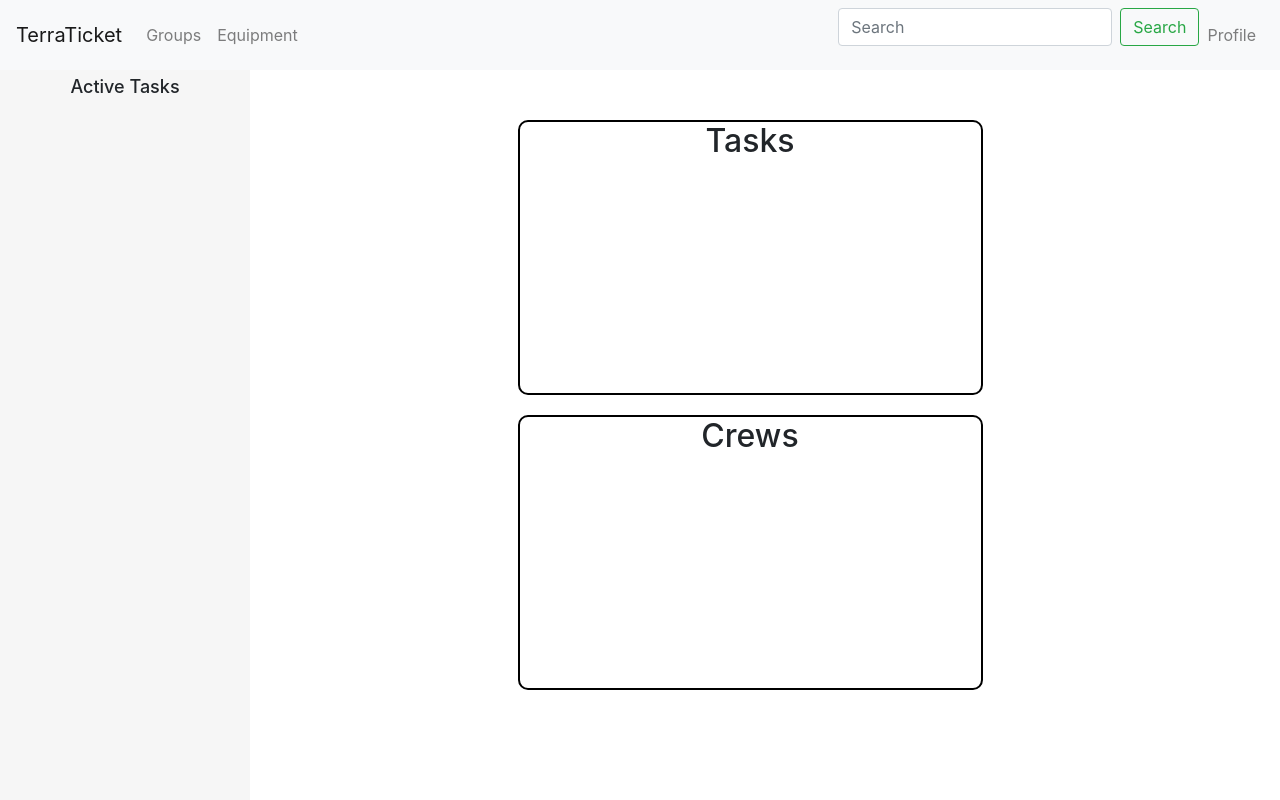
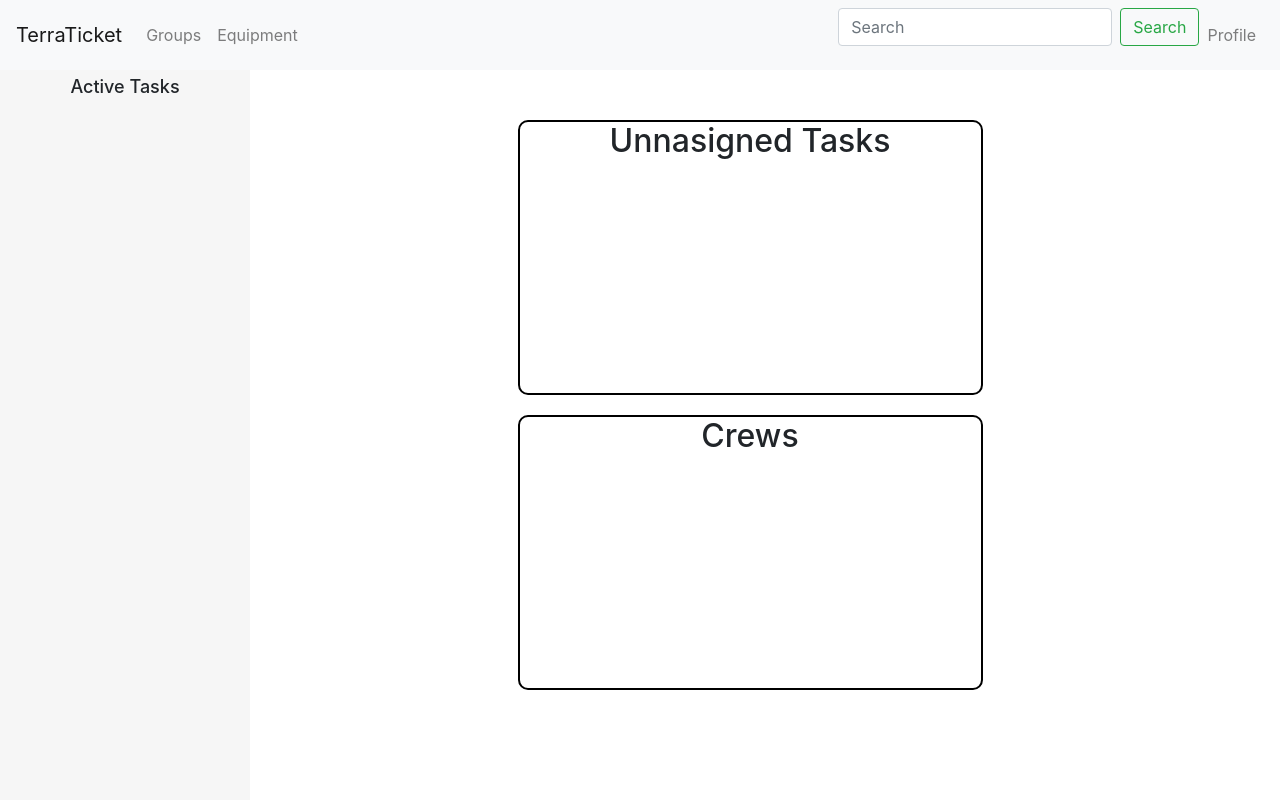
Before and after one commit to moored28/SeniorProject, a Django app: page /basic/homepage/ in a window 1280 px wide. Run offline with Django 5.2, Linux system fonts and the light colour scheme; data that the repository does not hold is empty; parts of the project's set-up code (start-up, migrations or seed data) failed here and were passed over; some libraries are stand-ins or nearby versions.

Commit message:
homepage
Changed box title

```diff
--- a/basic/templates/basic/homepage.html
+++ b/basic/templates/basic/homepage.html
@@ -125,7 +125,7 @@
         <div class="row">
             <div class="col-md-6">
                 <div class="box1" id="box1">
-                    <h2>Tasks</h2>
+                    <h2>Unnasigned Tasks</h2>
                         {% for task in task %}
                             {% if task.assignedTo is None %}
                              <li>{{ task.name }}</li>
```
